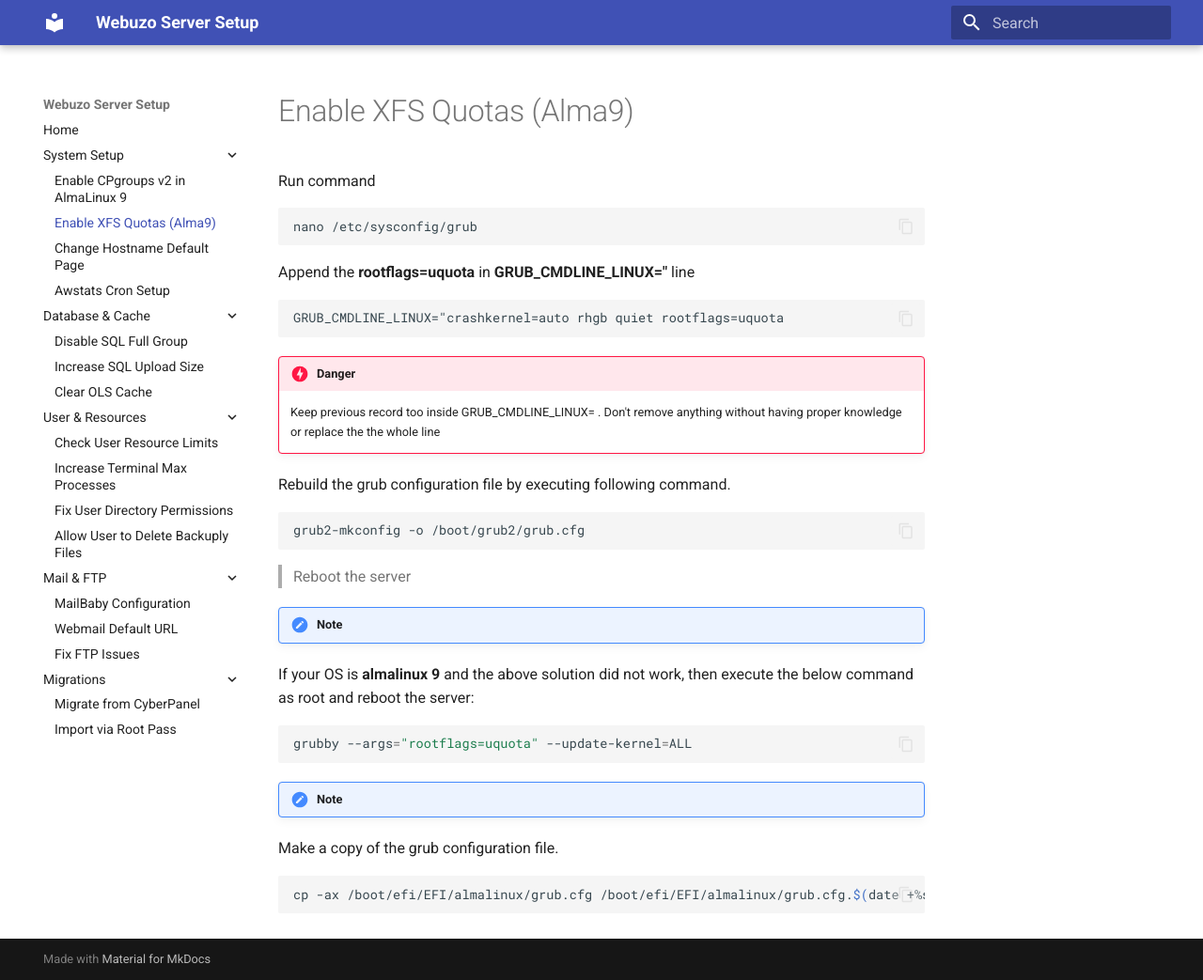
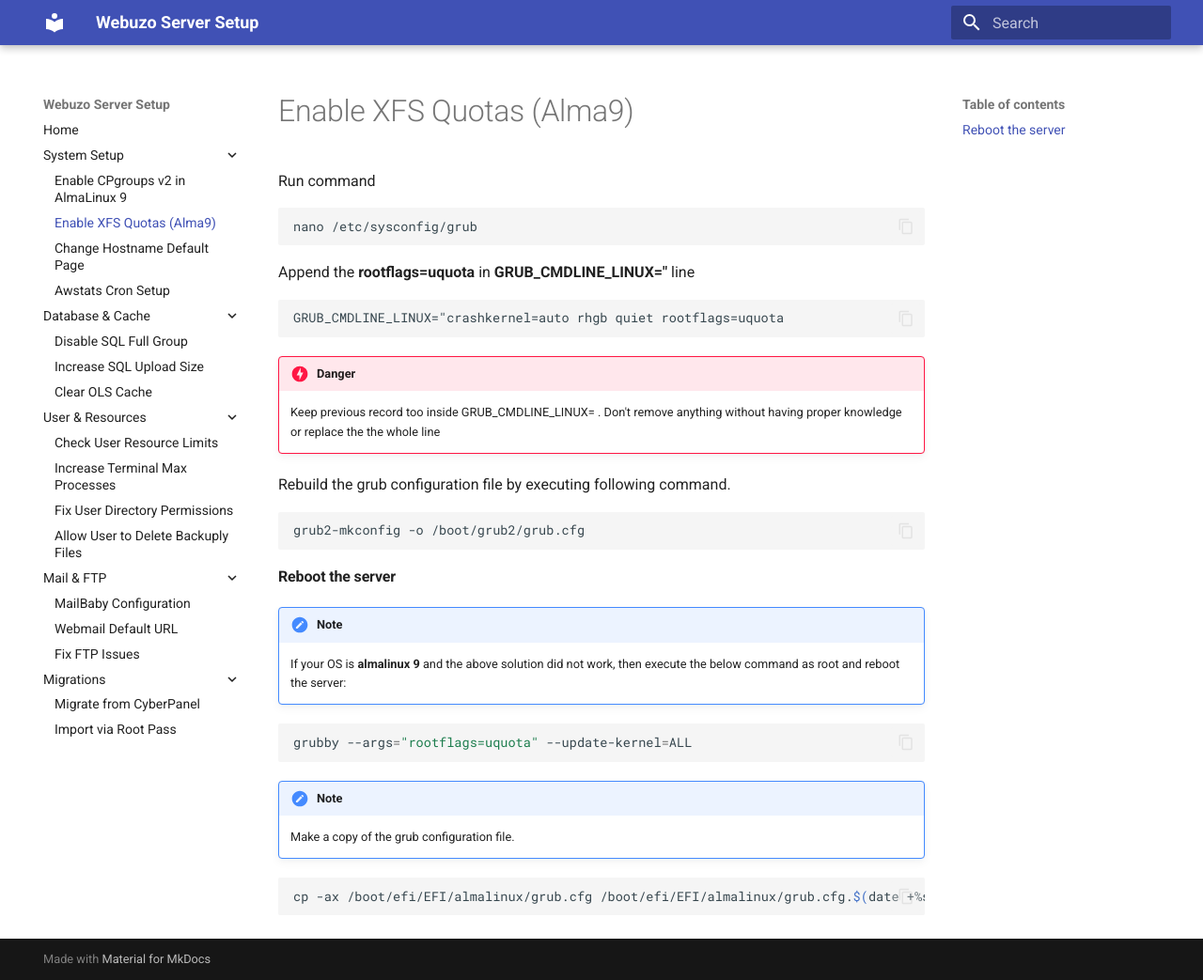
Before and after one commit to cornQ/webuzo-server-setup, an MkDocs documentation site: the page built from docs/webuzo-enable-xfs-quotas-almalinux9.md, in a window 1280 px wide and 1043 px high. Shown: the whole window at 94% size. Built offline with MkDocs 1.6.1 and Material for MkDocs 9.7.7, drawn with Linux system fonts in a browser that asks for light colours.

Commit message:
fix formating

````diff
--- a/docs/webuzo-enable-xfs-quotas-almalinux9.md
+++ b/docs/webuzo-enable-xfs-quotas-almalinux9.md
@@ -21,10 +21,11 @@
 grub2-mkconfig -o /boot/grub2/grub.cfg
 ```
 
-> Reboot the server
+#### Reboot the server
+
 
 !!! note
-If your OS is __almalinux 9__ and the above solution did not work, then execute the below command as root and reboot the server:
+    If your OS is __almalinux 9__ and the above solution did not work, then execute the below command as root and reboot the server:
 
 ```bash
 grubby --args="rootflags=uquota" --update-kernel=ALL
@@ -32,7 +33,7 @@
 
 
 !!! note
-Make a copy of the grub configuration file.
+    Make a copy of the grub configuration file.
 
 ```bash
 cp -ax /boot/efi/EFI/almalinux/grub.cfg /boot/efi/EFI/almalinux/grub.cfg.$(date +%s)
````
